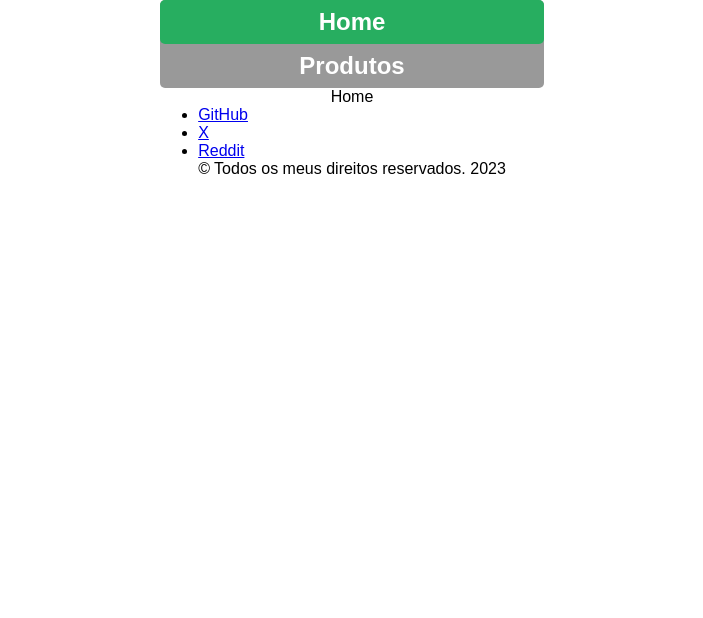
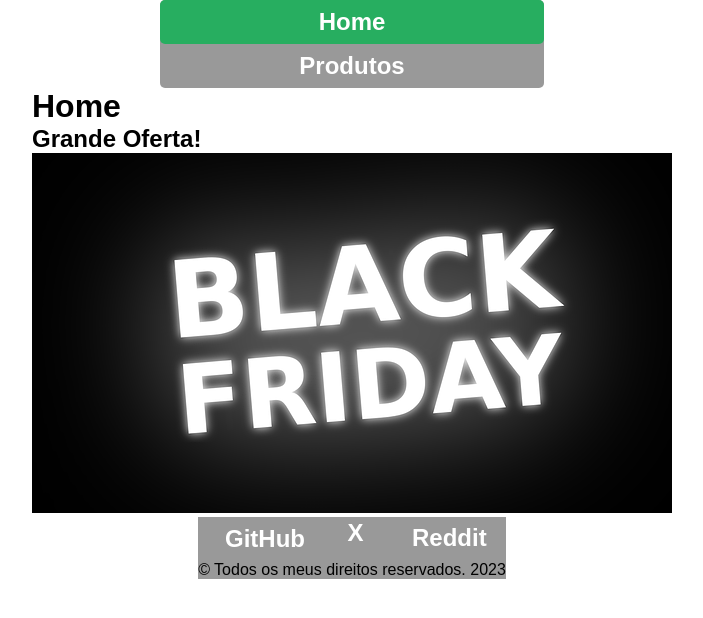
Before and after one commit to alecarlosjesus/spa-1espf, a React (Vite) app: page / in a window 1280 px wide. Shown: the top 618 px of the page, without its empty margins (288-991 px from the left). Built offline with nearby package versions, Linux system fonts and the light colour scheme.

Commit message:
Estilizando  a home + rodapé.

```diff
--- a/src/App.jsx
+++ b/src/App.jsx
@@ -1,5 +1,5 @@
 import Cabecalho from "./components/Cabecalho/Cabecalho";
-import Rodape from "./components/Rodape";
+import Rodape from "./components/Rodape/Rodape";
 import style from "./App.module.css";
 import { Outlet } from "react-router-dom";
 
--- a/src/components/Rodape.jsx
+++ b/src/components/Rodape/Rodape.jsx
@@ -1,7 +1,9 @@
+import "./Rodape.scss"
+
 export default function Rodape() {
   return (
     <>
-      <footer>
+      <footer className="rodape">
         <div>
           <ul>
             <li>
--- /dev/null
+++ b/src/components/Rodape/Rodape.scss
@@ -0,0 +1,32 @@
+
+.rodape{
+    background-color: #999;
+
+    ul{
+        list-style: none;
+        display: flex;
+        flex-direction: row;
+        justify-content: space-around;
+
+        li{
+            margin: 0 10px;
+
+            a{
+                display: block;
+                text-decoration: none;
+                padding: 5%;
+                color: white;
+                font-size: 1.5rem;
+                font-weight: bold;
+                margin:5% 0;
+                border-radius: 5px;
+                transition: all 300ms ease-out;
+                &:hover {
+                    box-shadow: 2px 6px 10px rgba(0,0,0,.7);
+                    transform: scale(1.1);
+                    background-color:#27ae60;
+                }
+            }
+        }
+    }
+}
--- a/src/routes/Home/Home.jsx
+++ b/src/routes/Home/Home.jsx
@@ -1,6 +1,20 @@
 
 export default function Home() {
+  document.title = "HOME";
+
   return (
-    <div>Home</div>
+    <div>
+      <h1>Home</h1>
+      <h2>Grande Oferta!</h2>
+
+      <div>
+        <figure>
+          <img src="/black-home_640x360.png" alt="Logo"/>
+          <figcaption></figcaption>
+        </figure>
+      </div>
+
+
+    </div>
   )
 }
--- a/src/routes/Produtos/Produtos.jsx
+++ b/src/routes/Produtos/Produtos.jsx
@@ -33,7 +33,6 @@ export default function Produtos() {
 
       <button onClick={()=> setOpen(true)}>OPEN-MODAL</button>
 
-
       <table className={style.tblEstilo}>
         <thead>
           <tr>
@@ -59,7 +58,7 @@ export default function Produtos() {
         <tfoot>
           <tr>
             <td colSpan={5}>
-              PRODUTOS INFORMÁTICOS - QTD = {ListaProduto.length}
+              PRODUTOS INFORMÁTICOS - QTD = {listaProdutosApi.length}
             </td>
           </tr>
         </tfoot>
```
Also changed, not shown: public/black-home_640x360.png (added).
